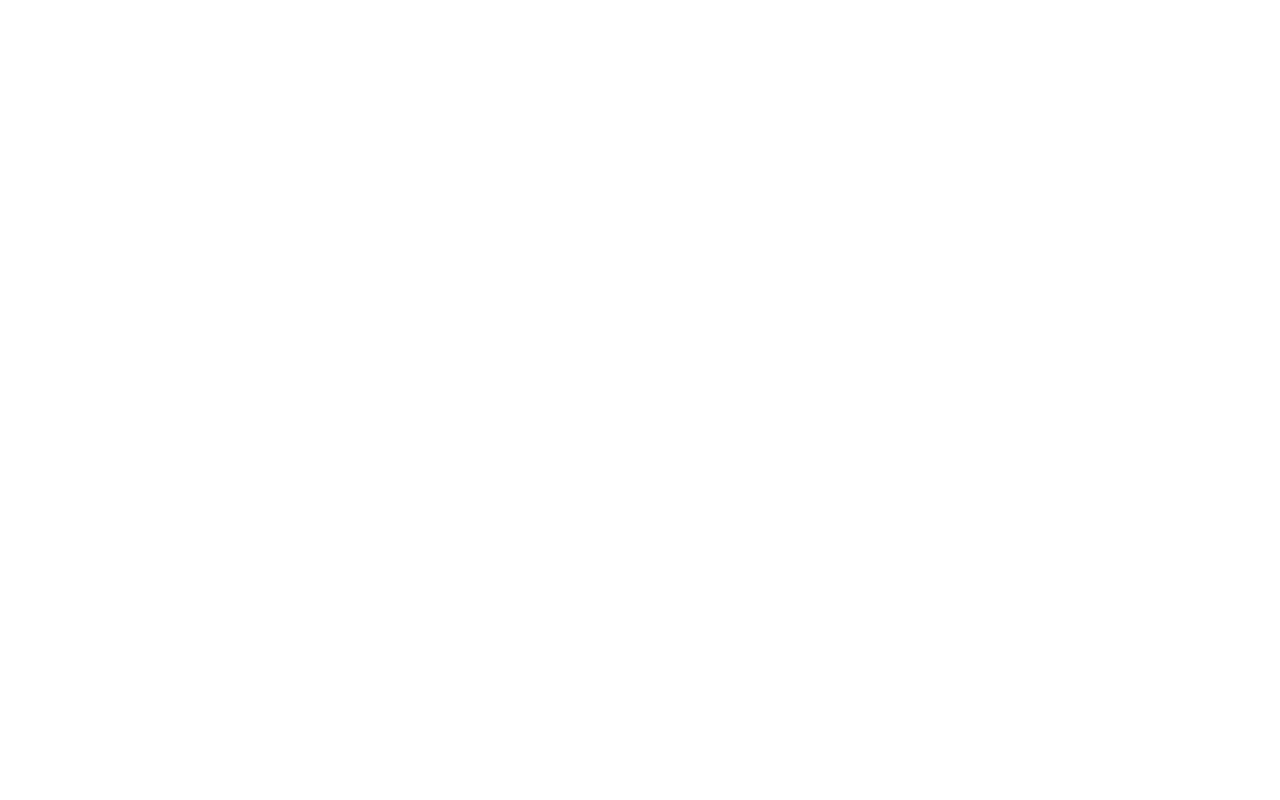
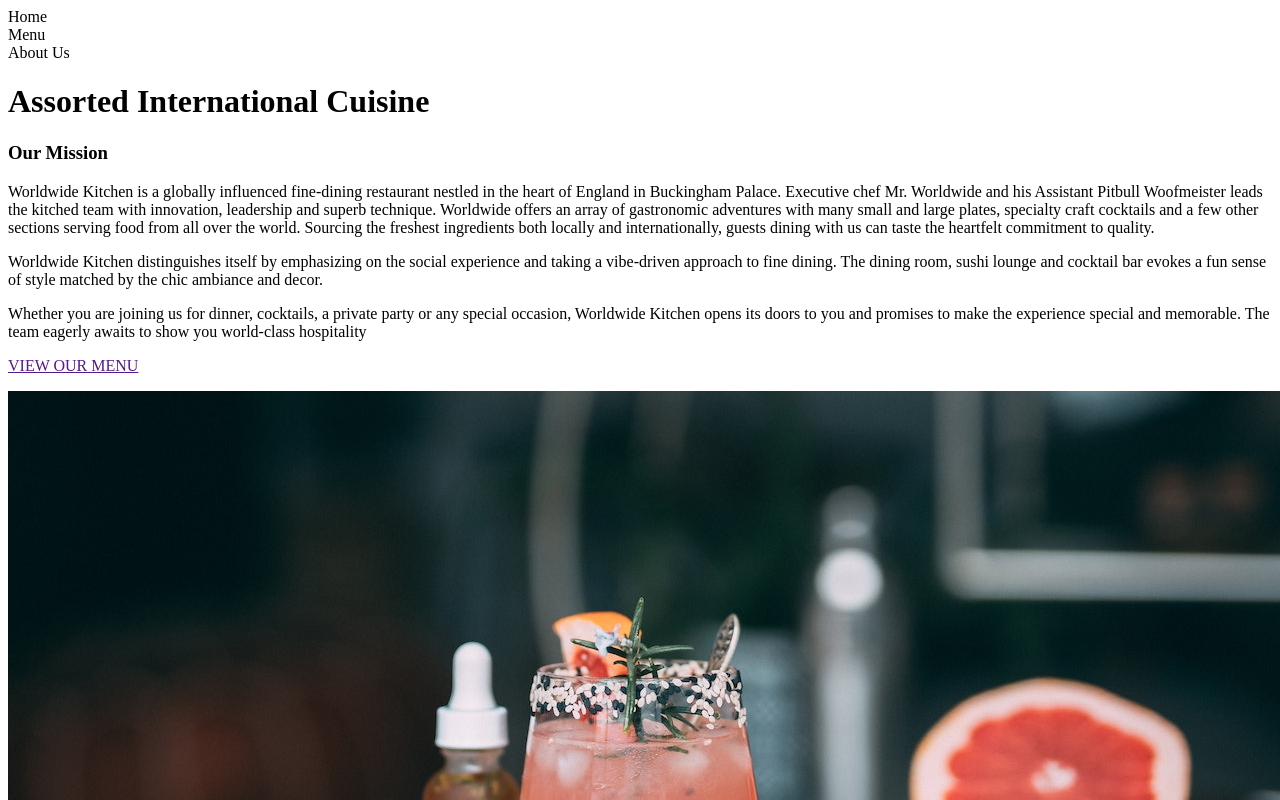
Before and after one commit to sandeepdotcode/restaurant-page, a website built with webpack: page dist/index.html in a window 1280 px wide. Shown: the top 800 px of the page. Built offline with nearby package versions, Linux system fonts and the light colour scheme.

Commit message:
Create barebones homepage

```diff
--- a/dist/index.html
+++ b/dist/index.html
@@ -8,6 +8,40 @@
     <script defer src="./main.js"></script>
 </head>
 <body>
-    <div id="content"></div>
+    <header>
+        <nav>
+            <div class="nav-item">Home</div>
+            <div class="nav-item">Menu</div>
+            <div class="nav-item">About Us</div>
+        </nav>
+    </header>
+    <div id="content">
+        <div class="hero-text">
+            <h1>Assorted International Cuisine</h1>
+        </div>
+        <div class="our-mission">
+            <h3 class="mission-title">Our Mission</h3>
+            <p class="mission-text">Worldwide Kitchen is a globally influenced fine-dining restaurant nestled in the heart of England in Buckingham Palace.
+                 Executive chef Mr. Worldwide and his Assistant Pitbull Woofmeister leads the kitched team with innovation, leadership and superb technique.
+                 Worldwide offers an array of gastronomic adventures with many small and large plates, specialty craft cocktails and a few other sections
+                 serving food from all over the world. Sourcing the freshest ingredients both locally and internationally, guests dining with us can taste
+                  the heartfelt commitment to quality.
+            </p>
+            <p class="mission-text">
+                Worldwide Kitchen distinguishes itself by emphasizing on the social experience and taking a vibe-driven approach to fine dining. The dining room, sushi lounge and cocktail bar evokes a fun sense of style matched by the chic ambiance and decor.
+            </p>
+            <p class="mission-text">Whether you are joining us for dinner, cocktails, a private party or any special occasion, Worldwide Kitchen opens its doors to you and promises to make the experience special and memorable. The team eagerly awaits to show you world-class hospitality</p>
+            <p class="mission-link--div"><a href="" class="mission-link--menu">VIEW OUR MENU</a></p>
+            <img src="../src/assets/images/home-cocktails.jpg" alt="Image of Cocktails" class="mission-drinks">
+        </div>
+        <div class="home-pictures-container">
+            <h2 class="pictures-heading">Stylish and Flavorful components</h3>
+            <img src="" alt=""><img src="" alt=""><img src="" alt="">
+        </div>
+    </div>
+    <footer>
+        <div class="footer-top"></div>
+        <div class="footer-bottom"></div>
+    </footer>
 </body>
 </html>
```
Also changed, not shown: src/assets/images/home-cocktails.jpg (added).
